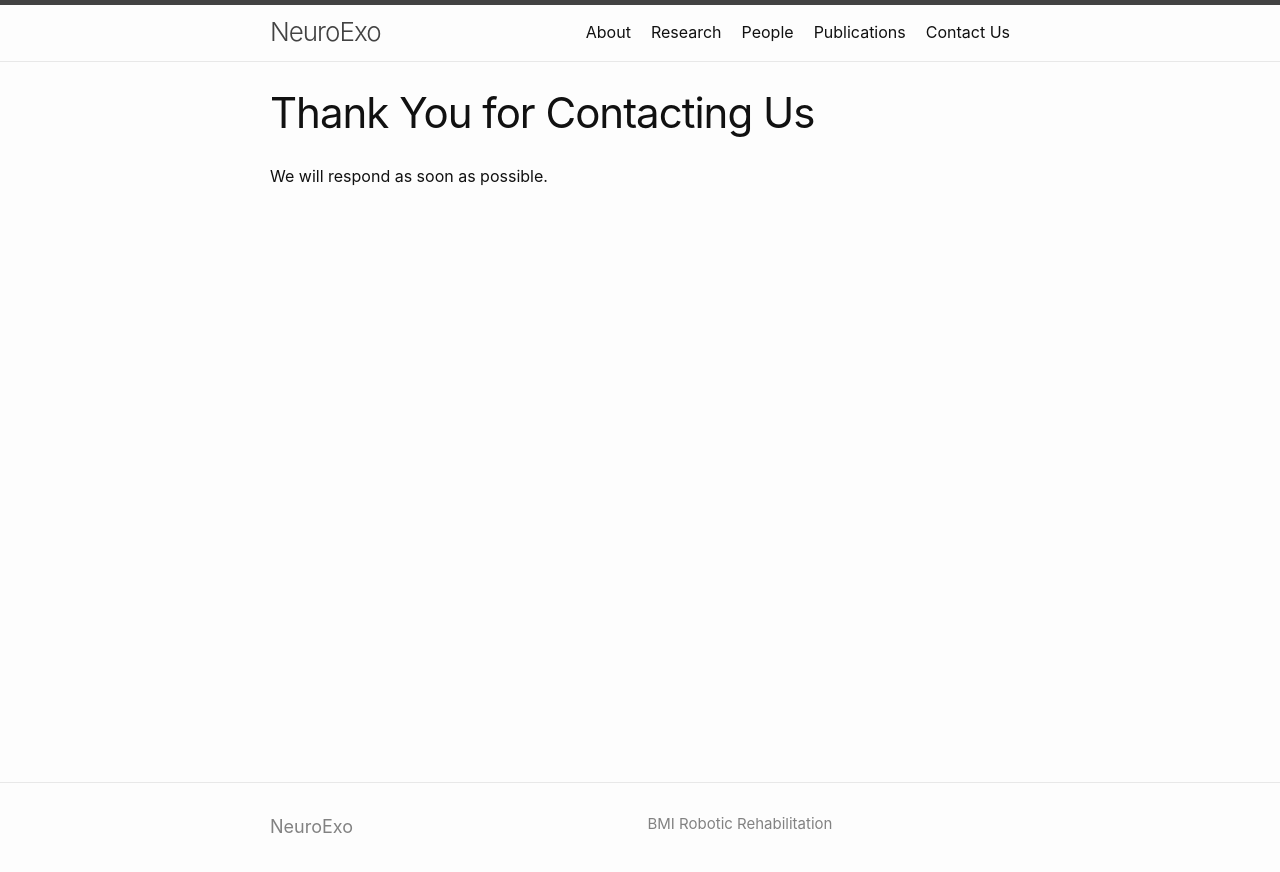
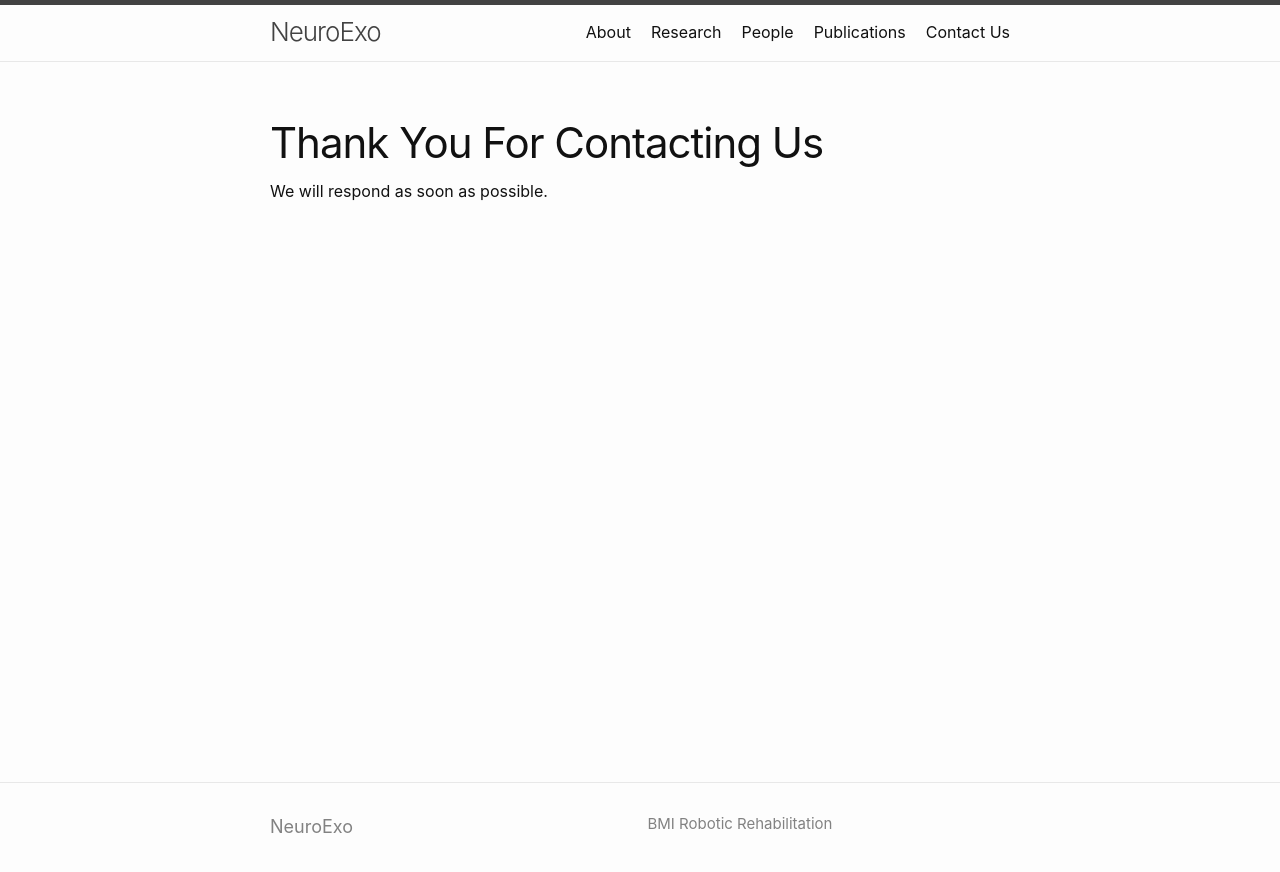
Before and after one commit to arcraik/neuroexo-website, a Jekyll site: the page built from thanks.md, in a window 1280 px wide. Shown: the top 872 px of the page. Built offline with Jekyll 4.4.1, drawn with Linux system fonts in a browser that asks for light colours.

```diff
--- a/thanks.md
+++ b/thanks.md
@@ -1,7 +1,8 @@
 ---
 layout: page
-title: Thank You for Contacting Us
 permalink: /thanks/
 ---
+<h1>Thank You For Contacting Us</h1>
+
 
 We will respond as soon as possible.
```
